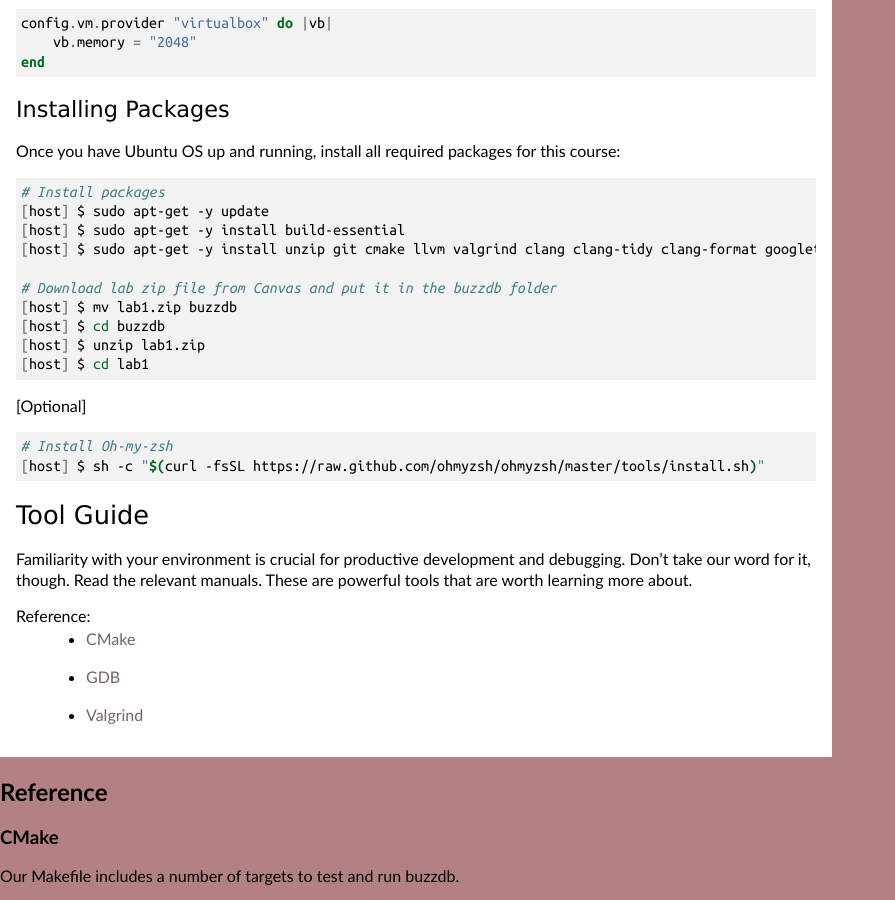
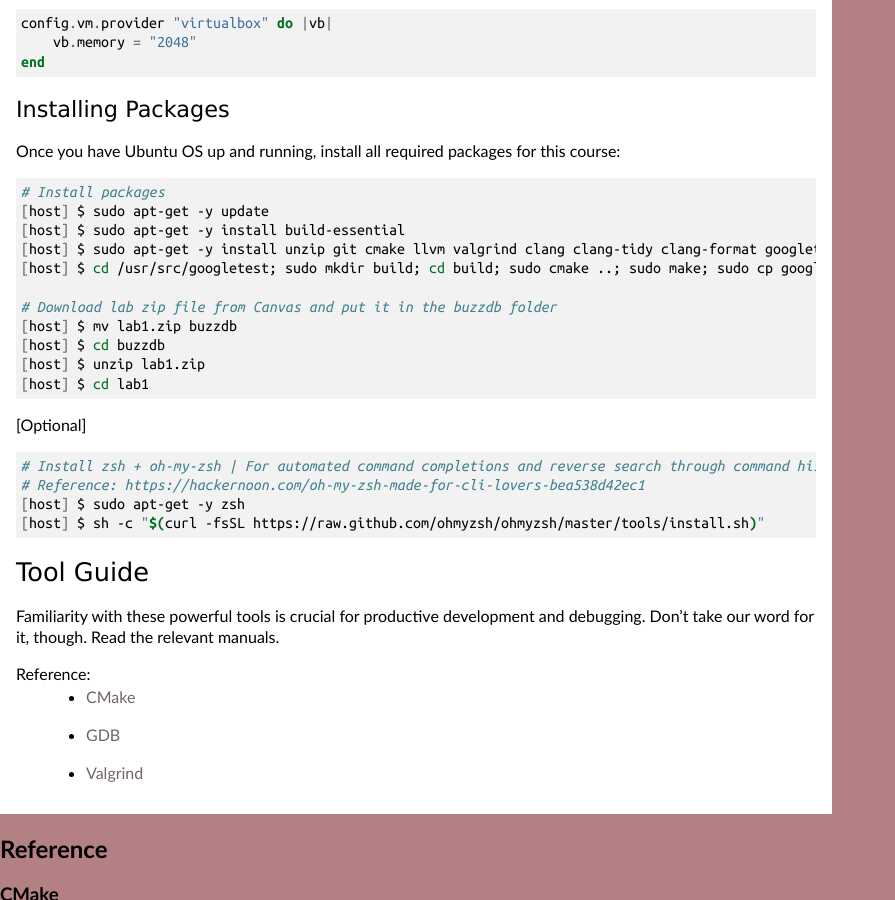
Before and after one commit to hershd23/buzzdb-docs, a Sphinx documentation site: the page built from docs/labs/setup.rst, in a window 1280 px wide and 900 px high, scrolled down 863 px. Shown: the whole window, without its empty margins (0-895 px from the left). Built offline with Sphinx 7.4.7, drawn with Linux system fonts in a browser that asks for light colours; pages that are not in the unit, such as notebooks, are missing from menus; some of the changed text lies outside the part shown.

Commit message:
Update setup.rst

```diff
--- a/docs/labs/setup.rst
+++ b/docs/labs/setup.rst
@@ -88,7 +88,8 @@
     # Install packages
     [host] $ sudo apt-get -y update
     [host] $ sudo apt-get -y install build-essential
-    [host] $ sudo apt-get -y install unzip git cmake llvm valgrind clang clang-tidy clang-format googletest
+    [host] $ sudo apt-get -y install unzip git cmake llvm valgrind clang clang-tidy clang-format googletest zlib1g-dev libgflags-dev libbenchmark-dev
+    [host] $ cd /usr/src/googletest; sudo mkdir build; cd build; sudo cmake ..; sudo make; sudo cp googlemock/*.a googlemock/gtest/*.a /usr/lib; cd /vagrant/;
 
     # Download lab zip file from Canvas and put it in the buzzdb folder
     [host] $ mv lab1.zip buzzdb
@@ -100,16 +101,15 @@
 
 .. code-block:: sh
 
-    # Install Oh-my-zsh
+    # Install zsh + oh-my-zsh | For automated command completions and reverse search through command history
+    # Reference: https://hackernoon.com/oh-my-zsh-made-for-cli-lovers-bea538d42ec1
+    [host] $ sudo apt-get -y zsh
     [host] $ sh -c "$(curl -fsSL https://raw.github.com/ohmyzsh/ohmyzsh/master/tools/install.sh)"
-
 
 Tool Guide
 ----------
 
-Familiarity with your environment is crucial for productive development and
-debugging. Don't take our word for it, though. Read the relevant manuals.
-These are powerful tools that are worth learning more about.
+Familiarity with these powerful tools is crucial for productive development and debugging. Don't take our word for it, though. Read the relevant manuals.
 
 .. note::
 
@@ -142,9 +142,7 @@
 GDB
 ~~~
 
-See the `GDB
-manual <http://sourceware.org/gdb/current/onlinedocs/gdb/>`__ for a detailed
-guide. Here are some particularly useful GDB commands for this course.
+See the `GDB manual <http://sourceware.org/gdb/current/onlinedocs/gdb/>`__ for a detailed guide. Here are some particularly useful GDB commands for this course.
 
 Ctrl-c
     Halt the program and break in to GDB at the current instruction.
@@ -169,6 +167,11 @@
 Valgrind
 ~~~~~~~~
 
+Valgrind is useful for detecting memory leaks. Here's a particularly useful valgrind command for this course.
+
+valgrind --leak-check=full --show-leak-kinds=all --track-origins=yes ./build/test/foo_test
+    Usese memcheck for detecting common memory errors.
+
 --------------
 
 Questions or comments regarding cs4420?
```
